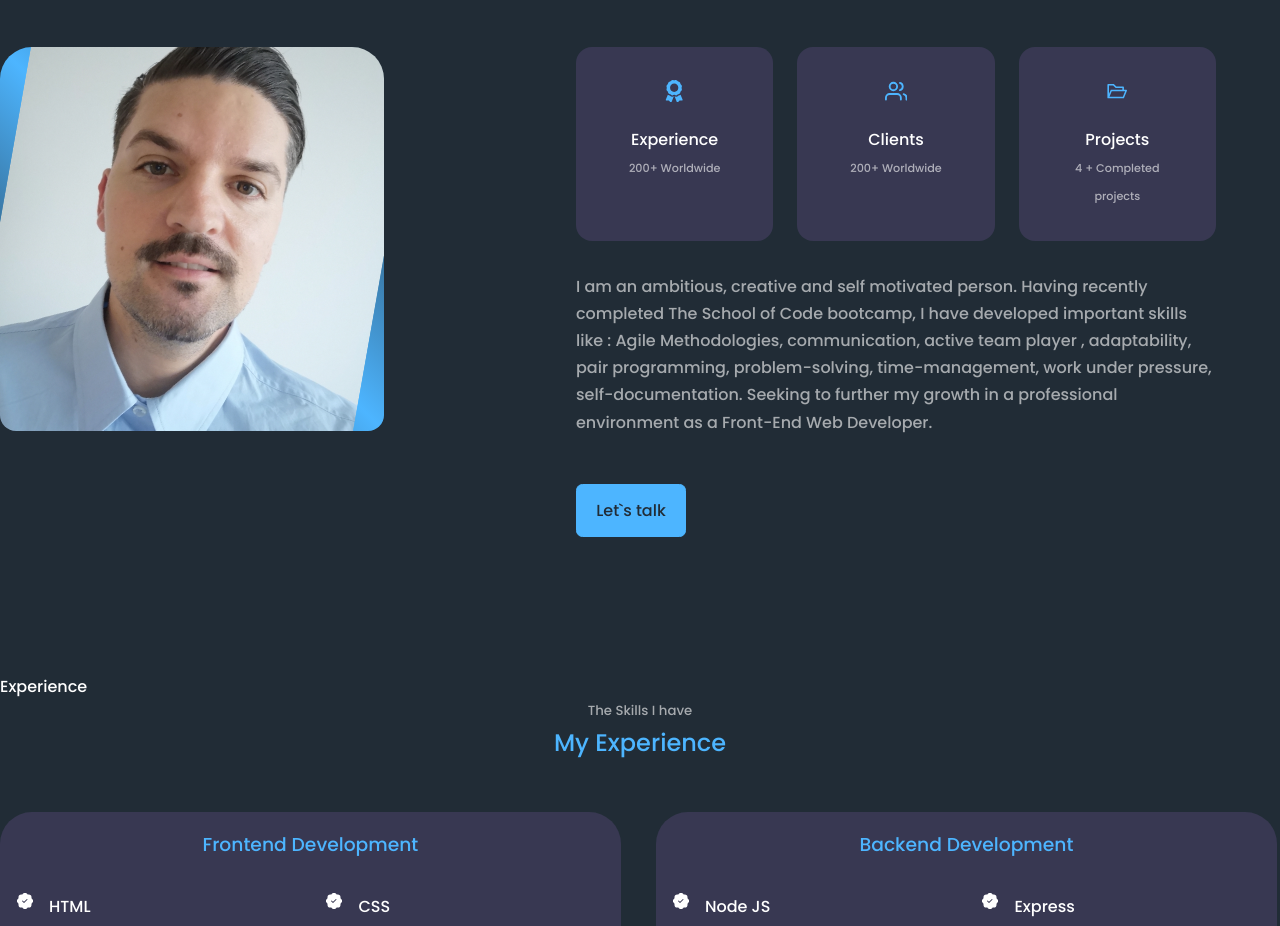
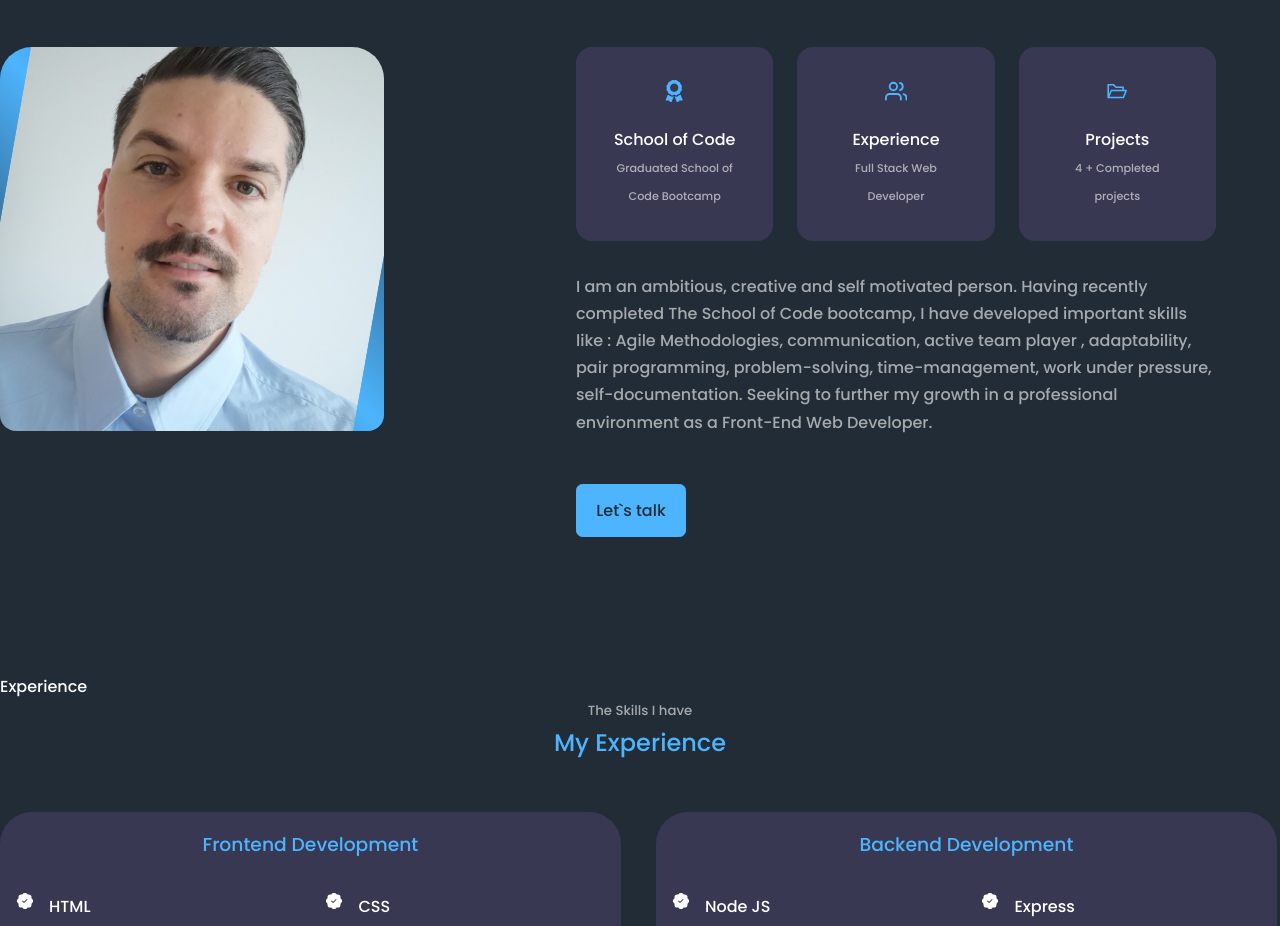
Before and after one commit to Ilie1985/my-portfolio, a React (Create React App) app in the folder my_portfolio/: page / in a window 1280 px wide. Shown: the part 1020-1946 px from the top of the page. Built offline with nearby package versions, Linux system fonts and the light colour scheme.

Commit message:
changes in the biography

```diff
--- a/my_portfolio/src/components/about/About.js
+++ b/my_portfolio/src/components/about/About.js
@@ -21,14 +21,14 @@ const About = () => {
           <div className="about_cards">
             <article className="about_card">
               <FaAward className="about_icon" />
-              <h5>Experience</h5>
-              <small>200+ Worldwide</small>
+              <h5>School of Code</h5>
+              <small> Graduated School of Code Bootcamp</small>
             </article>
 
             <article className="about_card">
               <FiUsers className="about_icon" />
-              <h5>Clients</h5>
-              <small>200+ Worldwide</small>
+              <h5>Experience</h5>
+              <small>Full Stack Web Developer</small>
             </article>
 
             <article className="about_card">
```
